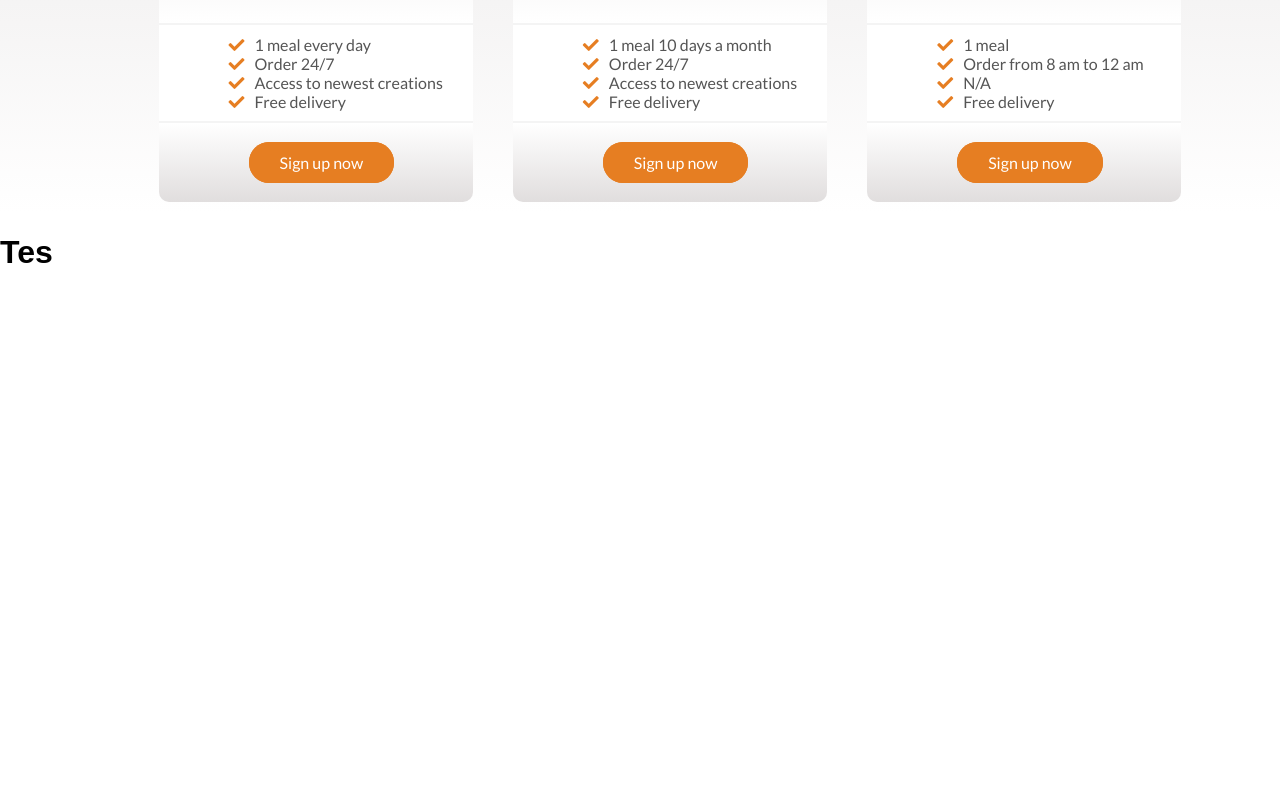
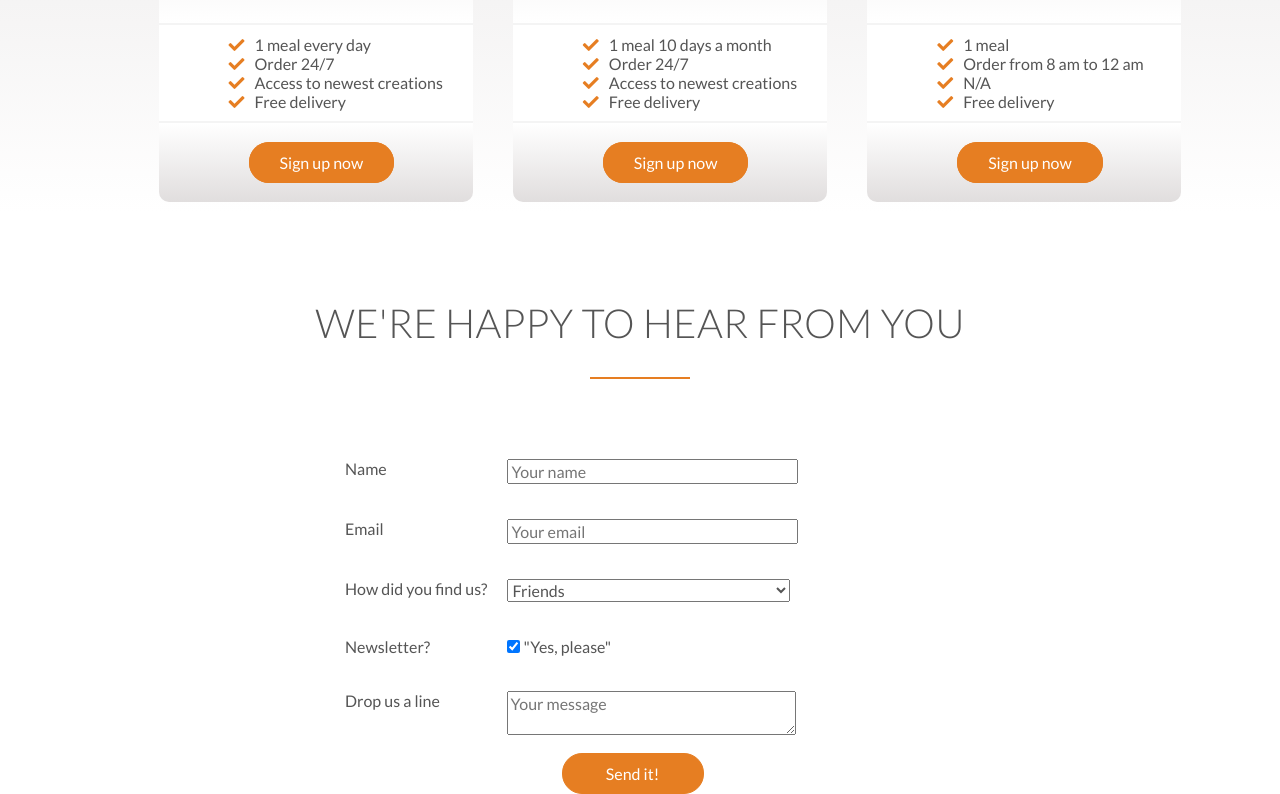
Before and after one commit to ostoliar/FoodWebProject, a plain HTML site: page index.html in a window 1280 px wide. Shown: the part 4010-4804 px from the top of the page. Before the commit the page ends 4302 px from the top, so only its background shows below. Drawn offline with Linux system fonts and the light colour scheme; a web font is replaced by a local one.

Commit message:
form done

```diff
--- a/css/style.css
+++ b/css/style.css
@@ -466,6 +466,7 @@ header {
     background-image: linear-gradient(#e0ddddfa, #ffffff);
     padding: 10px 30px;
     color: #555;
+    margin-bottom: 60px;
 
 
 
@@ -556,3 +557,67 @@ header {
 .price_plan__wrapper_rockstar_btn a {
     margin-left: 50px;
 }
+.form {
+    width: 100%;
+    max-width: 1230px;
+    height: auto;
+    display: flex;
+    flex-direction: column;
+    justify-content: center;
+    margin: auto;
+    align-items: center;
+    font-family: 'Rajdhani', sans-serif;
+    font-family: 'Saira Semi Condensed', sans-serif;
+    font-family: 'Lato', sans-serif;
+    color: #555;
+}
+
+.form_head {
+    text-align: center;
+    font-weight: 300;
+    text-transform: uppercase;
+    font-size: 250%;
+    letter-spacing: .2px;
+    font-family: 'Rajdhani', sans-serif;
+    font-family: 'Saira Semi Condensed', sans-serif;
+    font-family: 'Lato', sans-serif;
+    margin-bottom: 80px;
+}
+.form_head:after {
+    display: block;
+    height: 2px;
+    background-color: #e67e22;
+    content: " ";
+    width: 100px;
+    margin: 0 auto;
+    margin-top: 30px;
+}
+.form_head__wrapper {
+    display: grid;
+    grid-template-columns: 1fr 3fr;
+    grid-gap: 20px;
+    max-width: 1140px;
+
+
+}
+.form_head__name,
+.form_head__name_input {
+    margin-bottom: 15px;
+}
+.form_head__name_input input,
+#find-us,
+.form_head__name_input textarea
+{
+    width: 66%;
+}
+.form_btn {
+    background-color: #e67e22;
+    border: 1px solid #e67e22;
+    color: #fff;
+    text-decoration: none;
+    width: 80px;
+    border-radius: 20px;
+    padding: 10px 30px;
+    margin-right: 15px;
+    text-align: center;
+}
--- a/index.html
+++ b/index.html
@@ -336,8 +336,47 @@
             </div>
         </div>
     </section>
-    <section class="test">
-        <h1>Tes</h1>
+    <section class="form">
+        <h1 class="form_head">We're happy to hear from you</h1>
+        <div class="form_head__wrapper">
+            <div class="form_head__name">
+                <label for="name">Name</label>
+            </div>
+            <div class="form_head__name_input">
+                <input type="text" name='name' placeholder="Your name" required>
+            </div>
+            <div class="form_head__name">
+                <label for="email">Email</label>
+            </div>
+            <div class="form_head__name_input">
+                <input type="text" name='name' placeholder="Your email" required>
+            </div>
+            <div class="form_head__name">
+                <label for="find-us">How did you find us?</label>
+            </div>
+            <div class="form_head__name_input">
+                <select name="find-us" id="find-us">
+                    <option value="friends">Friends</option>
+                    <option value="search">Search engine</option>
+                    <option value="ad">Advertisement</option>
+                    <option value="other">Other</option>
+                </select>
+            </div>
+            <div class="form_head__name">
+                <label for="news">Newsletter?</label>
+            </div>
+            <div class="form_head__name_input_checkbox">
+                <input type="checkbox" name='news' checked>
+                "Yes, please"
+            </div>
+            <div class="form_head__name">
+                <label for="line">Drop us a line</label>
+            </div>
+            <div class="form_head__name_input">
+                <textarea name="message" placeholder="Your message"></textarea>
+            </div>
+        </div>
+        <a href="#" class="form_btn">Send it!</a>
     </section>
 
 </body>
```
Lines whose indentation alone changed are shown as unchanged.
